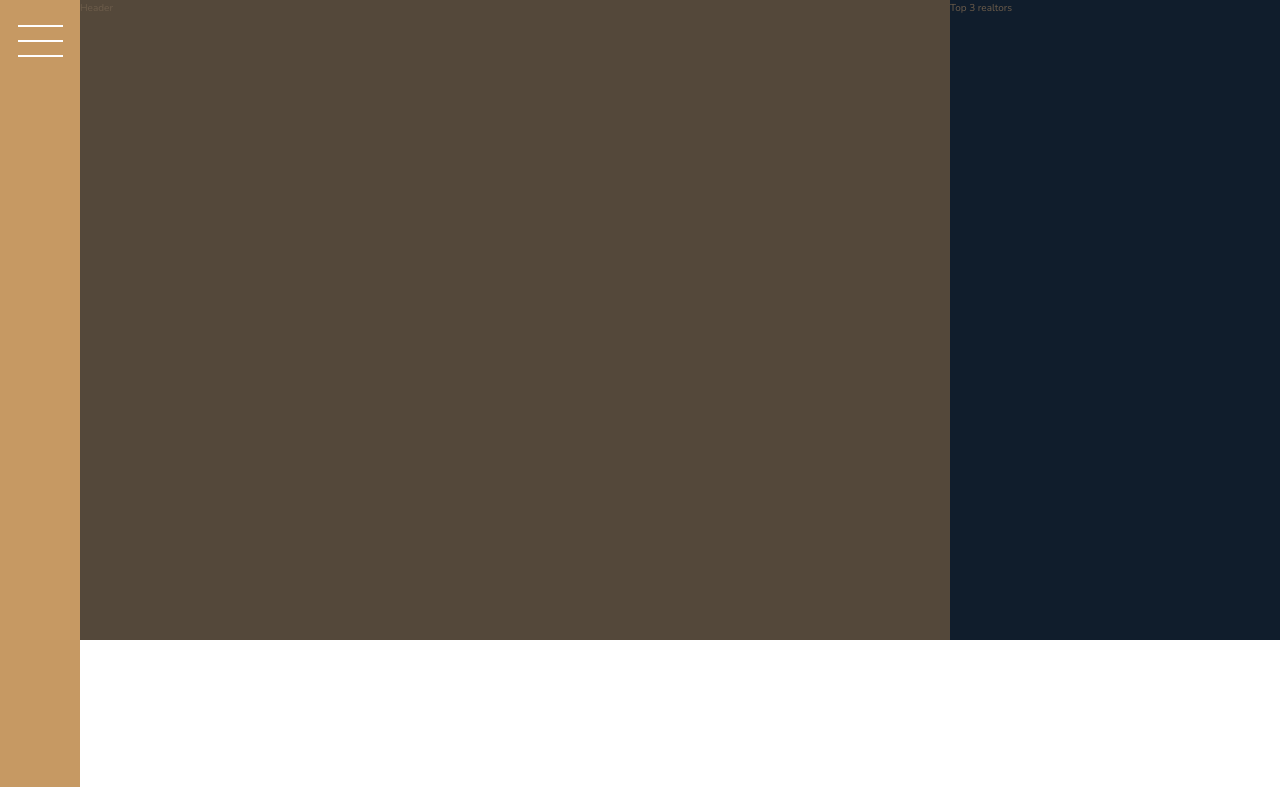
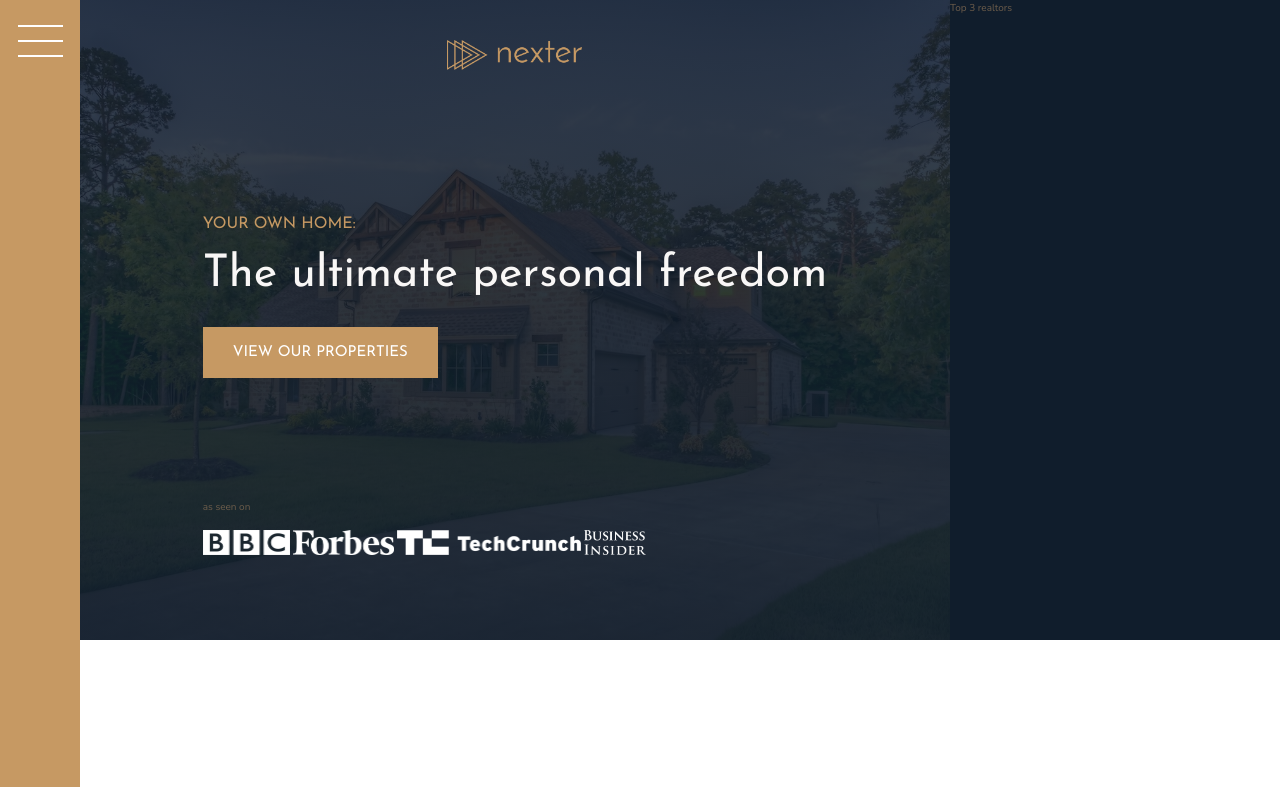
Before and after one commit to massi-brero/nexter, a website: page index.html in a window 1280 px wide. Shown: the top 787 px of the page. Drawn offline with nearby package versions, Linux system fonts and the light colour scheme.

Commit message:
header 1

```diff
--- a/index.html
+++ b/index.html
@@ -19,7 +19,19 @@
     <div class="sidebar">
       <button class="sidebar-btn"></button>
     </div>
-    <header class="header">Header</header>
+    <header class="header">
+      <img src="img/logo.png" alt="Nexter Logo" class="header__logo" />
+      <h3 class="heading-3">Your own home:</h3>
+      <h1 class="heading-1">The ultimate personal freedom</h1>
+      <button class="btn header__btn">View our properties</button>
+      <div class="header__seenon-text">as seen on</div>
+      <div class="header__seenon-logos">
+        <img src="img/logo-bbc.png" alt="Logo BBC" />
+        <img src="img/logo-forbes.png" alt="Logo Forbes" />
+        <img src="img/logo-techcrunch.png" alt="Logo Techcrunch" />
+        <img src="img/logo-bi.png" alt="Logo Business Insider" />
+      </div>
+    </header>
     <div class="realtors">Top 3 realtors</div>
 
     <section class="features">
@@ -369,16 +381,20 @@
     </section>
     <footer class="footer">
       <ul class="nav">
-        <li class="nav__item"><a href="#" class="nav__link">Find your dream home</a></li>
-        <li class="nav__item"><a href="#" class="nav__link">Request proposal</a></li>
-        <li class="nav__item"><a href="#" class="nav__link">Download the home planner</a></li>
-        <li class="nav__item"><a href="#" class="nav__link">Submit your property</a></li>
-        <li class="nav__item"><a href="#" class="nav__link">Contact us</a></li>
-        <li class="nav__item"><a href="#" class="nav__link">Come work with us</a></li>
+        <li class="nav__item">
+          <a href="#" class="nav__link">Find your home</a>
+        </li>
+        <li class="nav__item">
+          <a href="#" class="nav__link">Request proposal</a>
+        </li>
+        <li class="nav__item"><a href="#" class="nav__link">Downloads</a></li>
+        <li class="nav__item">
+          <a href="#" class="nav__link">Submit your property</a>
+        </li>
+        <li class="nav__item"><a href="#" class="nav__link">Contact</a></li>
+        <li class="nav__item"><a href="#" class="nav__link">Work</a></li>
       </ul>
-      <p class="copyright">
-        &copy; Copyright 2020 by XYZ
-      </p>
+      <p class="copyright">&copy; Copyright 2020 by XYZ</p>
     </footer>
   </body>
 </html>
--- a/sass/_footer.scss
+++ b/sass/_footer.scss
@@ -14,6 +14,7 @@
 
   &__link,
   &__link:visited {
+    text-decoration: none;
     font-size: 1.4rem;
     color: white;
     text-transform: uppercase;
--- a/sass/_header.scss
+++ b/sass/_header.scss
@@ -1,4 +1,40 @@
 .header {
-    background-color: $color-grey-dark-1;
-    grid-column: full-start / col-end 6;
+  background-color: $color-grey-dark-1;
+  grid-column: full-start / col-end 6;
+  background-image: linear-gradient(
+      rgba($color-secondary, 0.83),
+      rgba($color-secondary, 0.93)
+    ),
+    url("../img/hero.jpeg");
+  background-size: cover;
+  background-position: center;
+  padding: 8rem;
+  padding-top: 4rem;
+
+  display: grid;
+  grid-template-rows: 1fr min-content 6rem 1fr;
+  grid-template-columns: max-content;
+  grid-row-gap: 1.5rem;
+  justify-content: center;
+
+  &__logo {
+    height: 3rem;
+    justify-self: center;
+  }
+
+  &__btn {
+    align-self: start;
+    justify-self: start;
+  }
+
+  &__seenon {
+    &-text {
+    }
+
+    &-logos {
+      img {
+        height: 25px;
+      }
+    }
+  }
 }
--- a/sass/_typography.scss
+++ b/sass/_typography.scss
@@ -5,13 +5,16 @@
 
 .heading-1 {
   @extend %heading;
+  font-size: 4.5rem;
+  color: $color-grey-light-1;
+  line-height: 1;
 }
 
 .heading-2 {
   @extend %heading;
   font-size: 4rem;
   font-style: italic;
-  line-height: 4rem;
+  line-height: 1;
 
   &--light {
     color: $color-grey-light-1;
```
Also changed, not shown: css/style.css.
